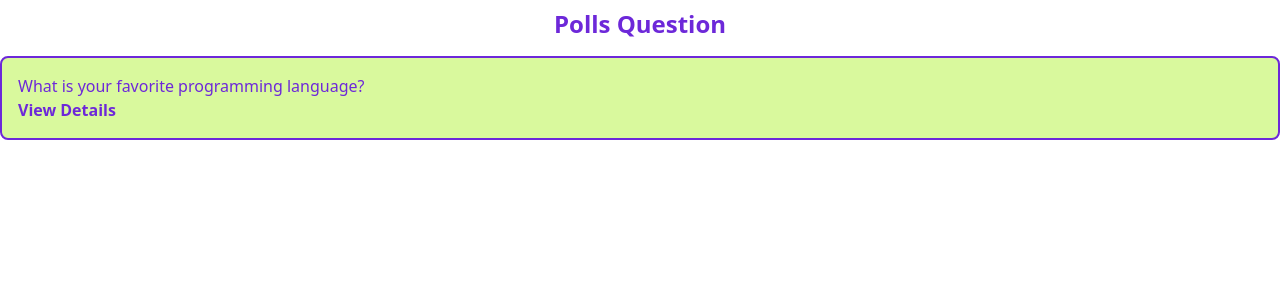
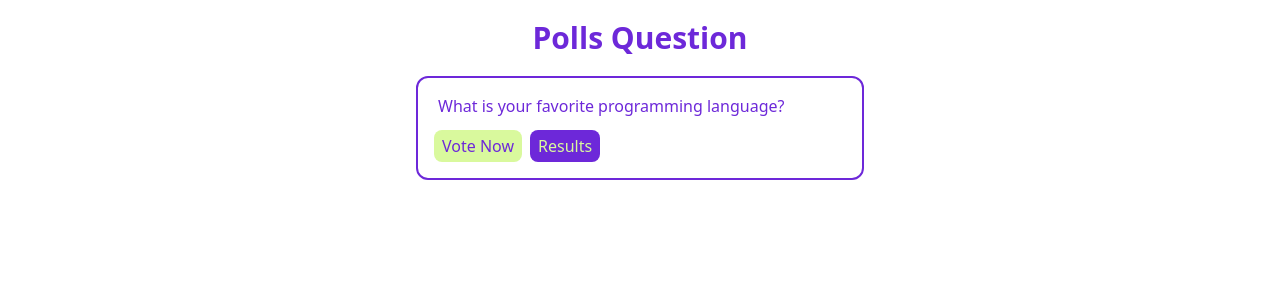
Before and after one commit to eisBlume0901/Learning_Django_With_Traversy_Media_Part_1, a Django app: page /polls/ in a window 1280 px wide. Shown: the top 300 px of the page. Run offline with Django 5.2, Linux system fonts and the light colour scheme; data comes from the database, SQL or seed files in the repository; some libraries are stand-ins or nearby versions.

Commit message:
Added specific html page to let user vote. Created new view templates which is details.html and results.html. Have to complete details.html first.

```diff
--- a/polling_app/polls/urls.py
+++ b/polling_app/polls/urls.py
@@ -1,7 +1,9 @@
 from django.urls import path
 from .import views
 
-app_name = 'polls'
+app_name = 'polls' # main urlconf should point to the namespace of the app
 urlpatterns = [
     path('', views.index, name='index'),
+    path('<int:question_id>/', views.detail, name='detail'),
+    path('<int:question_id>/results/', views.results, name='results'),
 ]
--- a/polling_app/polls/views.py
+++ b/polling_app/polls/views.py
@@ -1,3 +1,4 @@
+from django.http import Http404
 from django.shortcuts import render
 
 from .models import Question, Choice
@@ -14,3 +15,32 @@ def index(request):
     context = {'latest_question_list': latest_question_list}
     # The data is stored in the variable named context and then render it to the index.html file
     return render(request, 'polls/index.html', context)
+
+
+# Show specific question and choices
+def detail(request, question_id):
+
+    try:
+        question = Question.objects.get(pk=question_id)
+    except Question.DoesNotExist:
+        raise Http404("Question does not exist")
+    return render(request, 'polls/detail.html', {'question': question})
+
+# Laravel counterpart
+# public function show($id) {
+#     $question = Question::find($id);
+#     return view('polls.detail', compact('question'));
+# }
+
+
+# Get question and display results
+def results(request, question_id):
+    question = get_object_or_404(Question, pk=question_id)
+    return render(request, 'polls/results.html', {'question': question})
+
+
+def get_object_or_404(Question, pk):
+    try:
+        return Question.objects.get(pk=pk)
+    except Question.DoesNotExist:
+        raise Http404("Question does not exist")
--- a/polling_app/templates/base.html
+++ b/polling_app/templates/base.html
@@ -8,8 +8,6 @@
         <script src="https://cdn.tailwindcss.com"></script>
     </head>
     <body class="font-sans bg-white-50">
-        <div class="mx-auto w-full">
-            {% block content %}{% endblock %}
-        </div>
+        {% block content %}{% endblock %}
     </body>
 </html>
--- /dev/null
+++ b/polling_app/templates/polls/detail.html
@@ -0,0 +1,6 @@
+{% extends 'base.html' %}
+{% block content %}
+<a href="{% url 'polls:index' %}" class="text-violet-700 text-md inline-flex w-50 bg-lime-200 rounded-lg py-1 px-2 hover:text-lime-200 hover:bg-violet-700">Back to Polls</a>
+
+<h1>{{ question.question_text }}</h1>
+{% endblock %}
--- a/polling_app/templates/polls/index.html
+++ b/polling_app/templates/polls/index.html
@@ -4,16 +4,17 @@
 {% block title %}Polls{% endblock %}
 
 {% block content %}
-    <h1 class="text-center text-2xl text-violet-700 py-2 font-bold">
+    <h1 class="text-center text-3xl text-violet-700 py-2 my-3 font-bold">
        Polls Question
     </h1>
     <!-- In laravel it is @if($latest_question_list) @else @endif -->
     {% if latest_question_list %}
         {% for question in latest_question_list %}
-            <div class="card my-2 bg-lime-200 border-2 border-violet-700 rounded-lg">
-                <div class="card-body text-violet-700 p-4">
-                    <p>{{ question.question_text }}</p>
-                    <button class="font-bold hover:text-lime-700">View Details</button>
+            <div class="card max-w-md mx-auto my-2 bg-white-200 border-2 border-violet-700 rounded-xl p-4">
+                <p class="mb-3 ml-1 font-normal text-md text-violet-700">{{ question.question_text }}</p>
+                <div class="flex flex-row gap-x-2">
+                    <a href="{% url 'polls:detail' question.id %}" class="text-violet-700 text-md inline-flex w-50 bg-lime-200 rounded-lg py-1 px-2 hover:text-lime-200 hover:bg-violet-700">Vote Now</a>
+                    <a href="{% url 'polls:results' question.id %}" class="text-lime-200 text-md inline-flex w-50 bg-violet-700 rounded-lg py-1 px-2 hover:text-violet-700 hover:bg-lime-200">Results</a>
                 </div>
             </div>
         {% endfor %}
```
Also changed, not shown: polling_app/templates/polls/results.html (added).
